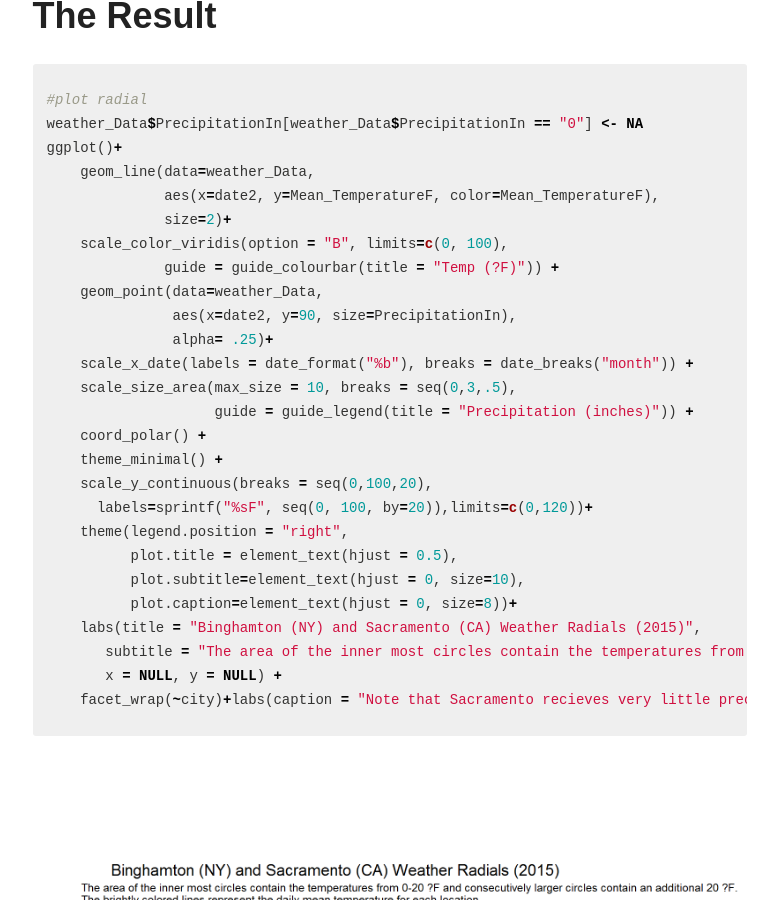
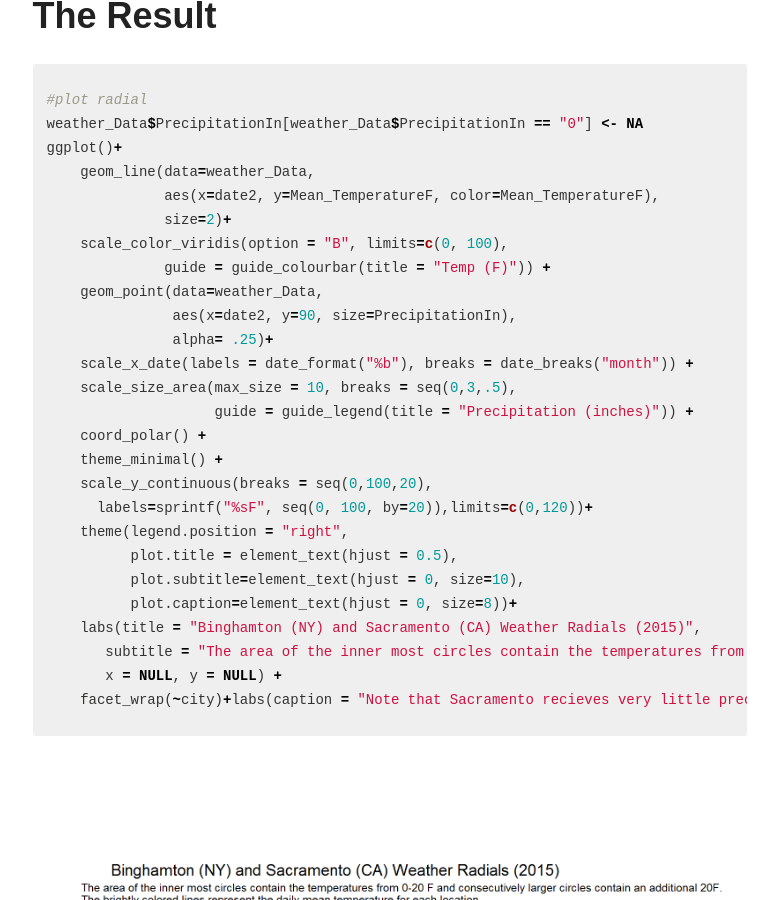
Before and after one commit to stasSajin/stasSajin.github.io, a Jekyll site: the page built from _posts/2016-06-14-weather-radials.md, in a window 1280 px wide and 900 px high, scrolled down 2267 px. Shown: the whole window, without its empty margins (347-1125 px from the left). Built offline with Jekyll 4.4.1, drawn with Linux system fonts in a browser that asks for light colours; nearby versions of some CDN libraries; comment, search, counter and statistics services are not loaded.

Commit message:
fixed character encoding issues for F

````diff
--- a/_R/2016-06-14-weather-radials.Rmd
+++ b/_R/2016-06-14-weather-radials.Rmd
@@ -78,7 +78,7 @@ ggplot()+
               aes(x=date2, y=Mean_TemperatureF, color=Mean_TemperatureF),
               size=2)+
     scale_color_viridis(option = "B", limits=c(0, 100),
-              guide = guide_colourbar(title = "Temp (?F)")) +
+              guide = guide_colourbar(title = "Temp (F)")) +
     geom_point(data=weather_Data,
                aes(x=date2, y=90, size=PrecipitationIn),
                alpha= .25)+
@@ -94,7 +94,7 @@ ggplot()+
           plot.subtitle=element_text(hjust = 0, size=10),
           plot.caption=element_text(hjust = 0, size=8))+
     labs(title = "Binghamton (NY) and Sacramento (CA) Weather Radials (2015)",
-       subtitle = "The area of the inner most circles contain the temperatures from 0-20 ?F and consecutively larger circles contain an additional 20 ?F. \nThe brightly colored lines represent the daily mean temperature for each location",
+       subtitle = "The area of the inner most circles contain the temperatures from 0-20 F and consecutively larger circles contain an additional 20F. \nThe brightly colored lines represent the daily mean temperature for each location",
        x = NULL, y = NULL) +
     facet_wrap(~city)+labs(caption = "Note that Sacramento recieves very little precipitation, while Binghamton has pretty much all year-round rainy/snowy weather.")
 ```
--- a/_posts/2016-06-14-weather-radials.md
+++ b/_posts/2016-06-14-weather-radials.md
@@ -79,7 +79,7 @@ ggplot()+
               aes(x=date2, y=Mean_TemperatureF, color=Mean_TemperatureF),
               size=2)+
     scale_color_viridis(option = "B", limits=c(0, 100),
-              guide = guide_colourbar(title = "Temp (?F)")) +
+              guide = guide_colourbar(title = "Temp (F)")) +
     geom_point(data=weather_Data,
                aes(x=date2, y=90, size=PrecipitationIn),
                alpha= .25)+
@@ -95,7 +95,7 @@ ggplot()+
           plot.subtitle=element_text(hjust = 0, size=10),
           plot.caption=element_text(hjust = 0, size=8))+
     labs(title = "Binghamton (NY) and Sacramento (CA) Weather Radials (2015)",
-       subtitle = "The area of the inner most circles contain the temperatures from 0-20 ?F and consecutively larger circles contain an additional 20 ?F. \nThe brightly colored lines represent the daily mean temperature for each location",
+       subtitle = "The area of the inner most circles contain the temperatures from 0-20 F and consecutively larger circles contain an additional 20F. \nThe brightly colored lines represent the daily mean temperature for each location",
        x = NULL, y = NULL) +
     facet_wrap(~city)+labs(caption = "Note that Sacramento recieves very little precipitation, while Binghamton has pretty much all year-round rainy/snowy weather.")
 {% endhighlight %}
````
Also changed, not shown: figs/2016-06-14-weather-radials/unnamed-chunk-4-1.png.
